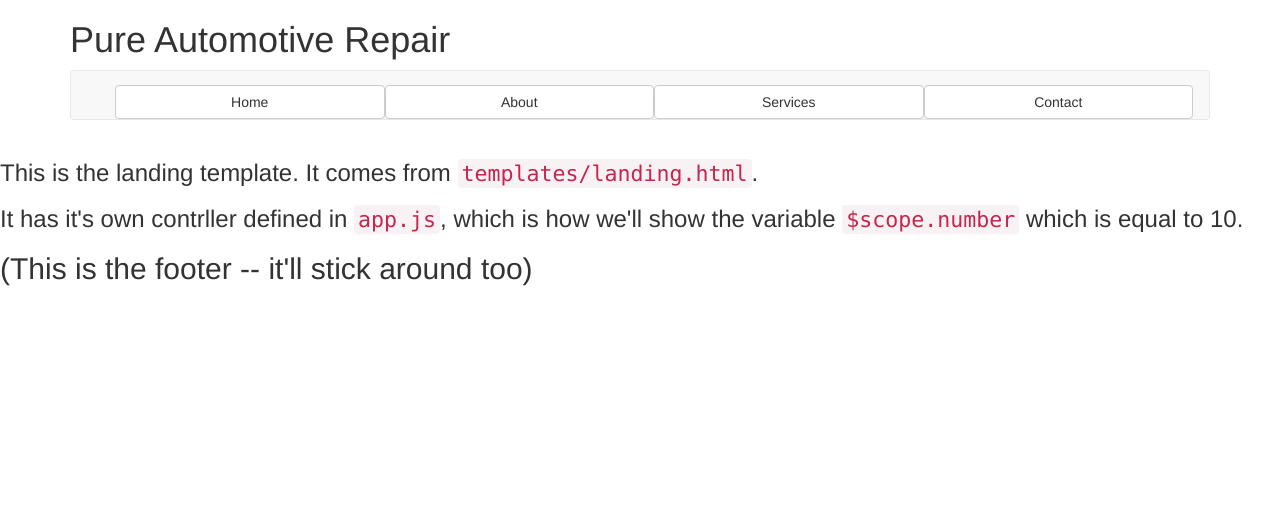
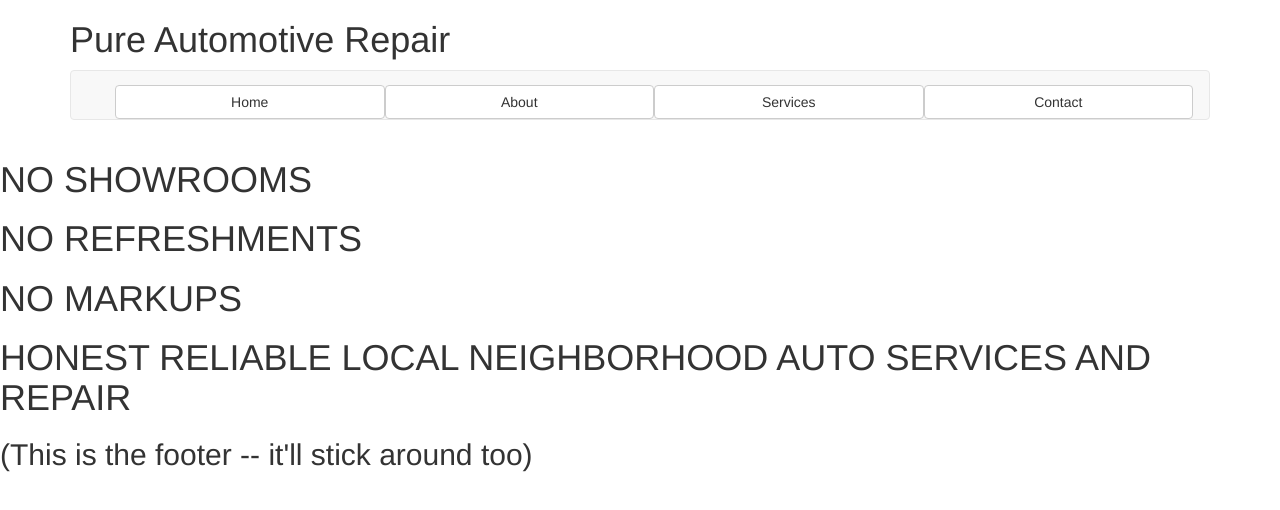
Before and after one commit to info343finalproject/final-project, a plain HTML site: page index.html in a window 1280 px wide. Drawn offline with nearby package versions, Linux system fonts and the light colour scheme; some packages are replaced by stand-ins of ours.

Commit message:
added content to the landing home page

```diff
--- a/templates/landing.html
+++ b/templates/landing.html
@@ -1,6 +1,12 @@
 <div>
-    <h3>This is the landing template.  It comes from <code>templates/landing.html</code>.</h3>
-    <h3>It has it's own contrller defined in <code>app.js</code>,
-    which is how we'll show the variable <code>$scope.number</code>
-    which is equal to {{number}}.</h3>
+  <h1>NO SHOWROOMS</h1>
 </div>
+<div>
+  <h1>NO REFRESHMENTS</h1>
+</div>
+<div>
+  <h1>NO MARKUPS</h1>
+</div>
+<div>
+  <h1>HONEST RELIABLE LOCAL NEIGHBORHOOD AUTO SERVICES AND REPAIR</h1>
+</div>
```
